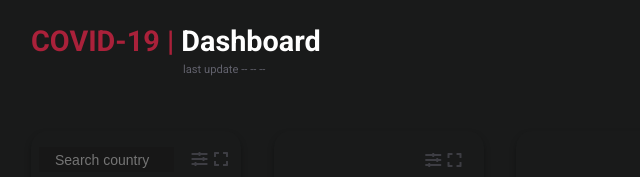
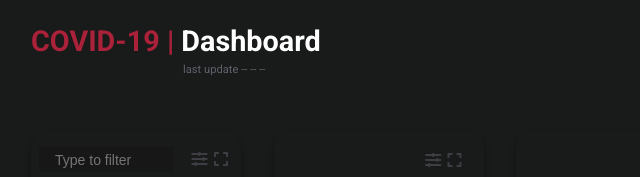
Before and after one commit to katkopikat/covid-dashboard, a website built with webpack: page src/index.html in a window 1280 px wide. Shown: the top 177 px of the page, 241-881 px from the left. Built offline with nearby package versions, Linux system fonts and the light colour scheme; no server answers.

Commit message:
fix: change placeholder

```diff
--- a/src/index.html
+++ b/src/index.html
@@ -29,7 +29,7 @@
     <div class="wrapper__width wrapper--main">
       <section class="countries content__block" >
         <div class="settings__icons search_country">
-          <input id="search_country" class="input_country" placeholder="Search country">
+          <input id="search_country" class="input_country" placeholder="Type to filter">
           <i class="btn_settings--countries fas fa-sliders-h"></i>
           <i class="btn_fullscreen--countries fas fa-expand"></i>
         </div>
```
